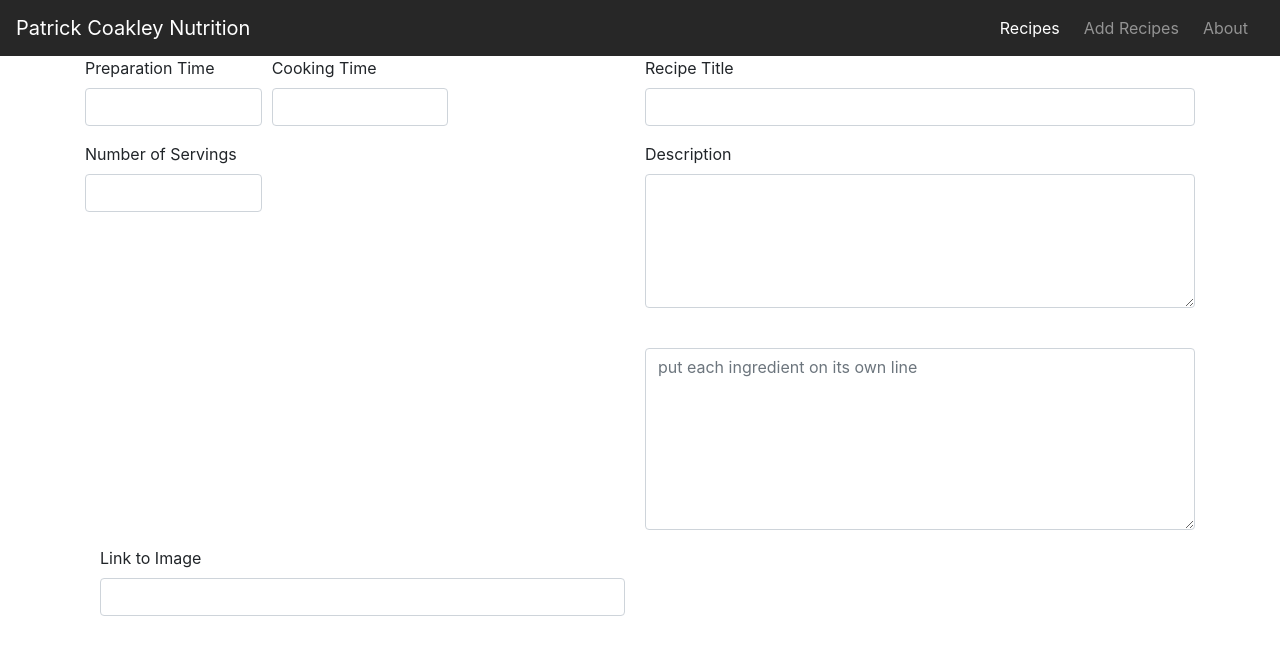
After one commit to PatrickCoakley23/milestone3-, a Flask app: page /add_recipe in a window 1280 px wide. The commit adds this page. Shown: the top 655 px of the page. Run offline with Flask 2, Linux system fonts and the light colour scheme; data that the repository does not hold is empty; some libraries are stand-ins or nearby versions.

Commit message:
created add_recipes.html page and set up starting base of the form for adding recipes

```diff
--- a/run.py
+++ b/run.py
@@ -18,6 +18,12 @@ def get_recipes():
     return render_template("recipes.html", recipes=mongo.db.recipes.find())
 
 
+@app.route('/add_recipe')
+def add_recipe():
+    return render_template('add_recipes.html',
+    categories = mongo.db.recipe_categories.find())
+
+
 if __name__ == '__main__':
     app.run(host=os.environ.get('IP'),
             port=int(os.environ.get('PORT')),
--- a/static/css/style.css
+++ b/static/css/style.css
@@ -6,4 +6,5 @@ header {
 
 .card-image-holder {
     width: 100%;
+    height: 20vw;
 }
--- /dev/null
+++ b/templates/add_recipes.html
@@ -0,0 +1,53 @@
+{% extends 'base.html' %}
+{% block add_recipes %}
+
+<div class="container">
+    <form>
+        <div class="form-row">
+            <div class="form-group col-md-2">
+                <label for="prep_time">Preparation Time</label>
+                <input type="text" class="form-control" id="prep_time" name="prep_time">
+            </div>
+            <div class="form-group col-md-2">
+                <label for="cook_time">Cooking Time</label>
+                <input type="text" class="form-control" id="cook_time" name="cook_time">
+            </div>
+            <div class="form-group col-md-6 offset-md-2">
+                <label for="recipe_name">Recipe Title</label>
+                <input type="text" class="form-control" id="recipe_name" name="recipe_name">
+            </div>
+        </div>
+        <div class="form-row">
+
+
+        </div>
+
+        <div class="form-row">
+            <div class="form-group col-md-2">
+                <label for="servings">Number of Servings</label>
+                <input type="text" class="form-control" id="servings" name="servings">
+            </div>
+			<div class="form-group col-md-6 offset-md-4">
+				<label for="recipe_description">Description</label>
+				<textarea class="form-control" id="recipe_description" name="recipe_description" rows="5"></textarea>
+			</div>
+        </div>
+        <div class="form-row">
+            <div class="form-group col-md-6 offset-md-6">
+				<label for="ingredients"></label>
+				<textarea class="form-control" id="ingredients" name="ingredients" rows="7" placeholder="put each ingredient on its own line"></textarea>
+			</div>
+
+
+
+        </div>
+
+            <div class="form-group col-md-6">
+                <label for="image_link">Link to Image</label>
+                <input type="text" class="form-control" id="image_link" name="image_link">
+            </div>
+
+    </form>
+</div>
+
+{% endblock %}
--- a/templates/base.html
+++ b/templates/base.html
@@ -39,6 +39,8 @@
     <main>
         {% block content %}
         {% endblock %}
+        {% block add_recipes %}
+        {% endblock %}
     </main>
 </body>
 </html>
```
Also changed, not shown: templates/recipes.html (+6 -2 lines).
